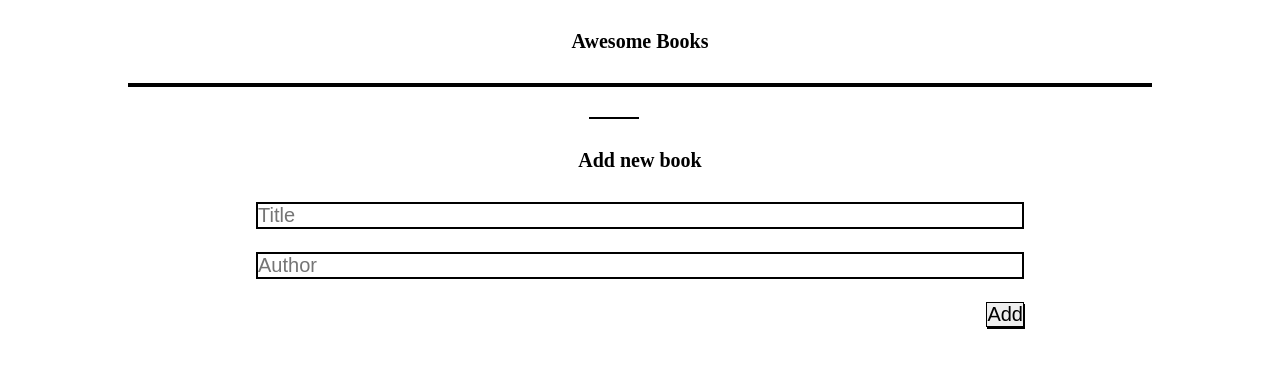
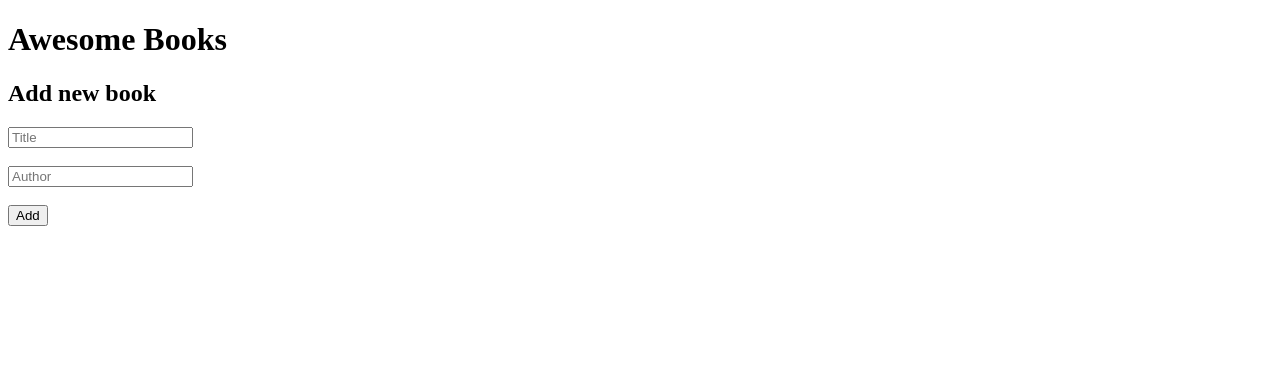
Before and after one commit to GraceHtet/AwesomeBooks, a website: page index.html in a window 1280 px wide. Drawn offline with Linux system fonts and the light colour scheme.

Commit message:
rewrite the code that i put in main branch instead of PlainJS

```diff
--- a/css/style.css
+++ b/css/style.css
@@ -1,67 +1,3 @@
 * {
   box-sizing: border-box;
-  padding: 0;
-  margin: 0;
-  font-size: 20px;
 }
-
-body {
-  width: 100vw;
-  text-align: center;
-  display: flex;
-  flex-direction: column;
-  justify-content: center;
-}
-
-h1,
-h2 {
-  margin: 30px 0;
-}
-
-.black-line {
-  margin-top: 30px;
-  border-top: 2px solid black;
-  width: 50px;
-  margin-left: 46%;
-  margin-bottom: 10px;
-}
-
-.book-list {
-  margin-left: 10%;
-  width: 80%;
-  border: 2px solid black;
-}
-
-.book-list div:nth-of-type(even) {
-  background-color: #ddd;
-}
-
-.book-info {
-  display: flex;
-}
-
-.book-rows {
-  padding: 10px;
-  display: flex;
-  justify-content: space-between;
-  align-items: center;
-}
-
-.form-control {
-  border: 2px solid black;
-  width: 60%;
-}
-
-.remove-btn,
-.add-btn {
-  height: 25px;
-  border: 1px solid black;
-  box-shadow: 1px 2px;
-  margin: 0;
-}
-
-.add-button {
-  width: 80%;
-  display: flex;
-  justify-content: flex-end;
-}
```
